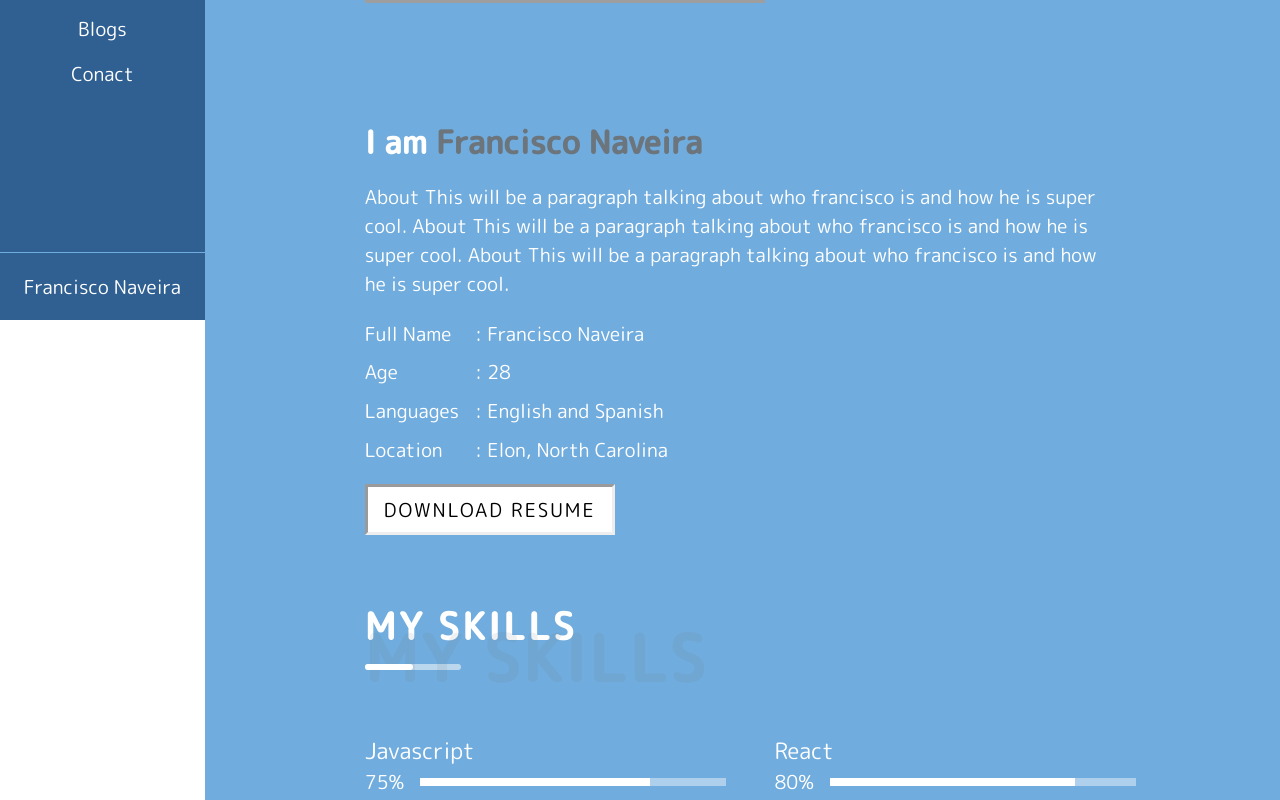
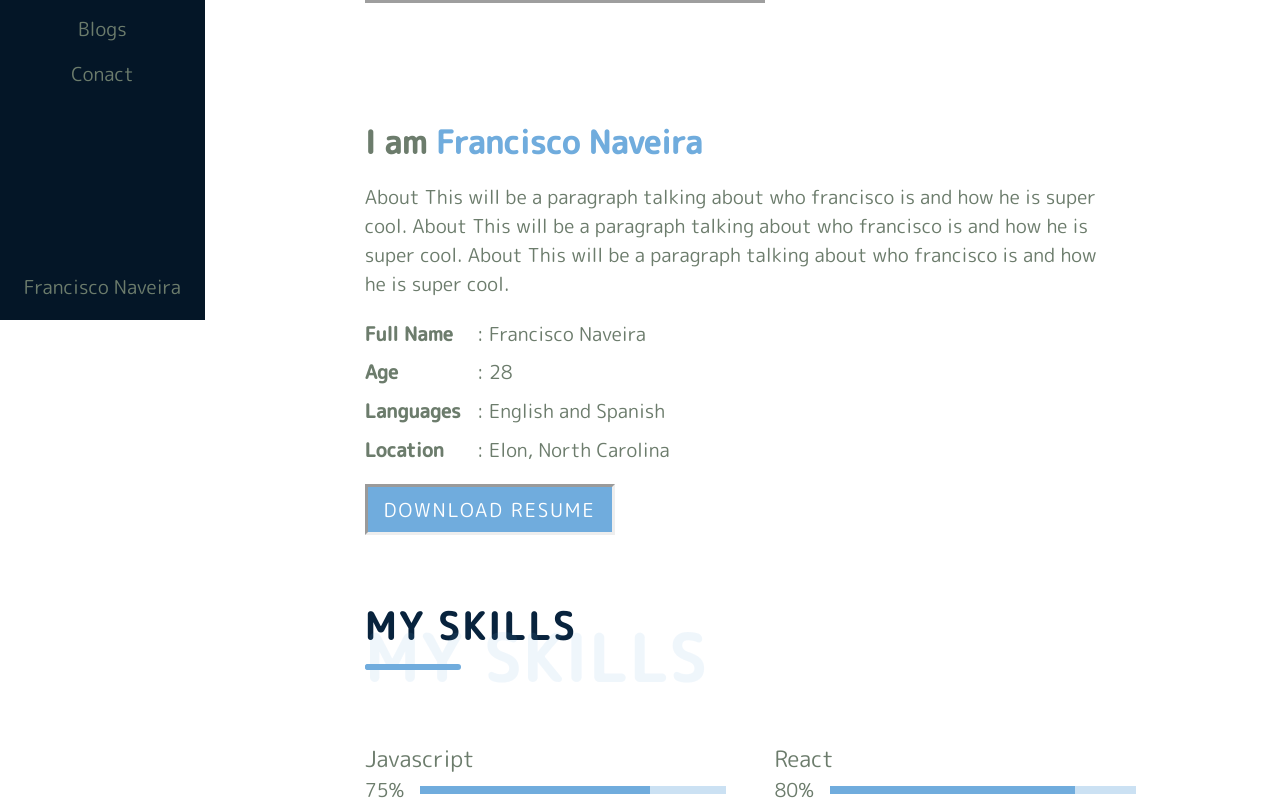
Before and after one commit to FranciscoNav/francisco-portfolio, a React (Create React App) app: page /about in a window 1280 px wide. Shown: the part 480-1280 px from the top of the page. Built offline with nearby package versions, Linux system fonts and the light colour scheme; grey boxes are pictures that could not be loaded.

Commit message:
Changed all the colors of the website, this efected every style sheet

```diff
--- a/src/App.scss
+++ b/src/App.scss
@@ -18,22 +18,22 @@ body::-webkit-scrollbar{
 }
 
 body::-webkit-scrollbar-thumb{
-    background-color: rgb(48, 96, 145);
+    background-color: rgb(4, 22, 39);
     border-radius: 50px;
 }
 
 body::-webkit-scrollbar-track{
-    background-color: rgb(255, 255, 255);
+    background-color: rgba(108, 124, 108, 0.151);
 }
 
 body{
-    color: #ffffff;
+    color: rgb(108, 124, 108);
     font-family: 'M PLUS Rounded 1c', sans-serif;
     font-size: 1.2rem;
 }
 
 span{
-    color: rgb(108, 116, 124);
+    color: #70acdd;
 }
 
 @media screen and (max-width: 411px){
--- a/src/pages/Contact.js
+++ b/src/pages/Contact.js
@@ -1,10 +1,11 @@
 import React from 'react';
+import Title from '../components/Title';
 
 function Contact() {
 
     return (
         <div className='contact-page'>
-            <h1>Contact Page</h1>
+            <Title title={'Contact'} span={'Contact'}/>
             <p>Add form here</p>
         </div>
     )
--- a/src/styles/about.scss
+++ b/src/styles/about.scss
@@ -35,7 +35,7 @@
         padding: .3rem 0;
     }
     .about-details-left{
-        // font-weight: bold;
+        font-weight: bold;
     }
     .about-details-right{
         margin-left: 1rem;
@@ -44,31 +44,20 @@
 
 .resume-btn{
     padding: .5rem 1rem;
-    background-color: rgb(255, 255, 255);
+    background-color: #70acdd;
     outline: none;
     border:inset;
-    // border-radius: 20%;
     font-family: inherit;
     font-size: inherit;
-    color: rgb(0, 0, 0);
+    color: rgb(255, 255, 255);
     text-transform: uppercase;
     cursor: pointer;
     letter-spacing: 2px;
     margin-top: 1rem;
     position: relative;
 
-    &::after{
-        position: absolute;
-        content: "";
-        width: 0;
-        height: .3rem;
-        left: 0;
-        bottom: 0;
-        background-color: rgb(48, 96, 145);
-        transition: all 0.4s ease-in-out;
-    }
-    &:hover::after{
-        width: 100%;
+    &:hover{
+        background-color: #70acddbe;
     }
 }
 
--- a/src/styles/blogs.scss
+++ b/src/styles/blogs.scss
@@ -7,15 +7,16 @@
         grid-gap: 2rem;
     }
     .blog{
-        background-color: rgb(48, 96, 145);
+        background-color: rgb(8, 35, 61);
         width: 100%;
-        // border-radius: 1%;
+        border-radius: 1%;
         padding: 1rem;
         overflow: hidden;
         .blog-content{
             overflow: hidden;
             padding-bottom: 2rem;
             img{
+                border-radius: 1%;
                 width: 100%;
                 transition: all .4s ease-in-out;
                 &:hover{
@@ -24,13 +25,13 @@
                 padding-bottom: 2rem;
             }
             .blog-link{
-                color: inherit;
+                color: white;
                 font-family: inherit;
                 text-decoration: none;
                 font-size: 2rem;
                 padding-bottom: 2rem;
                 &:hover{
-                    color: #70acdd;
+                    color: rgb(108, 124, 108);
                 }
             }
         }
--- a/src/styles/layout.scss
+++ b/src/styles/layout.scss
@@ -2,7 +2,7 @@
     .side-bar{
         width: 16%;
         height: 100vh;
-        background-color: rgb(48, 96, 145);
+        background-color: rgb(4, 22, 39);
         position: fixed;
         z-index: 11;
         // border-right: 1px solid black;
@@ -26,7 +26,7 @@
     .main-content{
         width: 84%;
         margin-left: 16%;
-        background-color: #70acdd;
+        background-color: #ffffff;
         min-height: 100vh;
         display: grid;
         position: relative;
@@ -64,7 +64,7 @@
     .line-1, .line-2, .line-3{
         height: .4rem;
         width: 100%;
-        background-color: rgb(48, 96, 145);
+        background-color: rgb(4, 22, 39);
         pointer-events: none;
         display: none;
         border-radius: 20px;
--- a/src/styles/navbar.scss
+++ b/src/styles/navbar.scss
@@ -12,8 +12,7 @@
             width: 100%;
             text-align: center;
             margin-top: 1rem;
-            border-bottom: 1px solid #70acdd;
-
+            border-bottom: 1px solid rgb(4, 22, 39);
             img{
                 width: 70%;
                 border-radius: 100%;
@@ -43,7 +42,7 @@
                     left: 0;
                     width: .4rem;
                     height: 100%;
-                    background-color: #70acdd44;
+                    background-color: #ffffff44;
                     transform-origin: bottom;
                     transform: scale(0);
                     overflow-x: hidden;
@@ -59,7 +58,7 @@
 
         .footer{
             width: 100%;
-            border-top: 1px solid #70acdd;
+            border-top: 1px solid rgb(4, 22, 39);
 
             p{
                 text-align: center;
@@ -71,5 +70,5 @@
 }
 
 .nav-active{
-    background-color: #70acdd;
+    background-color: #ffffff;
 }
--- a/src/styles/portfolio.scss
+++ b/src/styles/portfolio.scss
@@ -50,9 +50,8 @@
                         padding: 1rem;
                         text-decoration: none;
                         font-family: inherit;
-                        // border-radius: 100%;
                         border-radius: 15px;
-                        background-color: rgb(48, 96, 145);
+                        background-color: rgb(8, 35, 61);
                         color: white;
                         &:not(:last-child){
                             margin-right: 2rem;
@@ -70,8 +69,9 @@
         }
 
         h5{
+            color: #70acdd;
             font-size: 1.7rem;
-            font-weight: 400;
+            font-weight: 500;
             transition: all .3s ease-in-out;
             &:hover{
                 color: rgb(108, 116, 124);
@@ -83,22 +83,24 @@
 
 .cat-button{
     padding: .5rem 1rem;
-    background-color: rgba(255, 255, 255, 0.726);
+    background-color: rgb(255, 255, 255);
     // border: none;
+    border-radius: 5%;
     outline: none;
     cursor: pointer;
     font-size: inherit;
     font-family: inherit;
+    // font-weight: bold;
     margin-bottom: 1rem;
     transition: all .3s ease-in-out;
     &:not(:last-child){
         margin-right: 1rem;
     }
     &:hover{
-        background-color: white;
+        background-color: #70acdd;
     }
     &:focus{
-        background-color: white;
+        background-color: #70acdd;
     }
 }
 
--- a/src/styles/skill.scss
+++ b/src/styles/skill.scss
@@ -1,5 +1,5 @@
 .skills-section{
-    // margin: .6rem 0;
+    margin: .5rem 0;
 }
 
 .skills-container{
@@ -13,7 +13,7 @@
         display: flex;
         align-items: center;
         .skill-text{
-
+            // color: lawngreen;
         }
 
         .skill-progress{
@@ -23,11 +23,11 @@
                 height: .5rem;
                 // background-color: rgb(255, 255, 255);
                 margin-left: 1rem;
-                background-color: rgba(255, 255, 255, 0.432);
+                background-color: #70acdd5d;
                 position: relative;
                 .inner-progress{
                     position: absolute;
-                    background-color: white;
+                    background-color: #70acdd;
                     height: 100%;
                     bottom: 0;
                     left: 0;
--- a/src/styles/title.scss
+++ b/src/styles/title.scss
@@ -1,18 +1,17 @@
 .title{
     text-transform: uppercase;
     font-size: 2rem;
-    color: white;
+    color: rgb(8, 35, 61);
     position: relative;
     padding-bottom: 1rem;
     letter-spacing: 3px;
 
-    // Below is for the skill bar
     &::before{
         content: "";
         bottom: 0;
         position: absolute;
         left: 0;
-        background-color: rgba(255, 255, 255, 0.527);
+        background-color: #70acdd;
         width: 6rem;
         height: .4rem;
         border-radius: 50px;
@@ -22,12 +21,12 @@
         bottom: 0;
         position: absolute;
         left: 0;
-        background-color: white;
+        background-color: #70acdd;
         width: 3rem;
         height: .4rem;
         border-radius: 50px;
     }
-    // Position and opacity of the see through title
+
     span{
         position: absolute;
         top: 15%;
--- a/src/styles/typography.scss
+++ b/src/styles/typography.scss
@@ -7,11 +7,11 @@
 }
 
 .hero-text{
-    color: white;
+    color: rgb(0, 0, 0);
     text-align: center;
     font-size: 3.5rem;
     span{
-        color: rgb(108, 116, 124);
+        color: #70acdd;
     }
 }
 
@@ -28,7 +28,7 @@
         margin-right: 1rem;
         .icon{
             font-size: 2.8rem;
-            color: rgb(255, 255, 255);
+            color: rgb(108, 124, 108);
         }
         .fb:hover{
             color: rgb(0, 59, 252);
```
